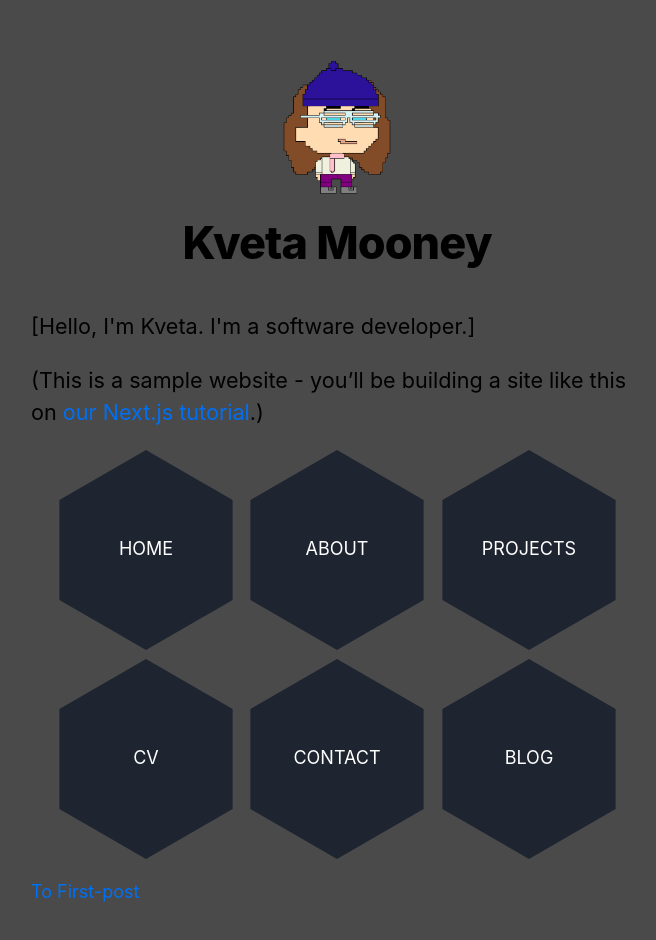
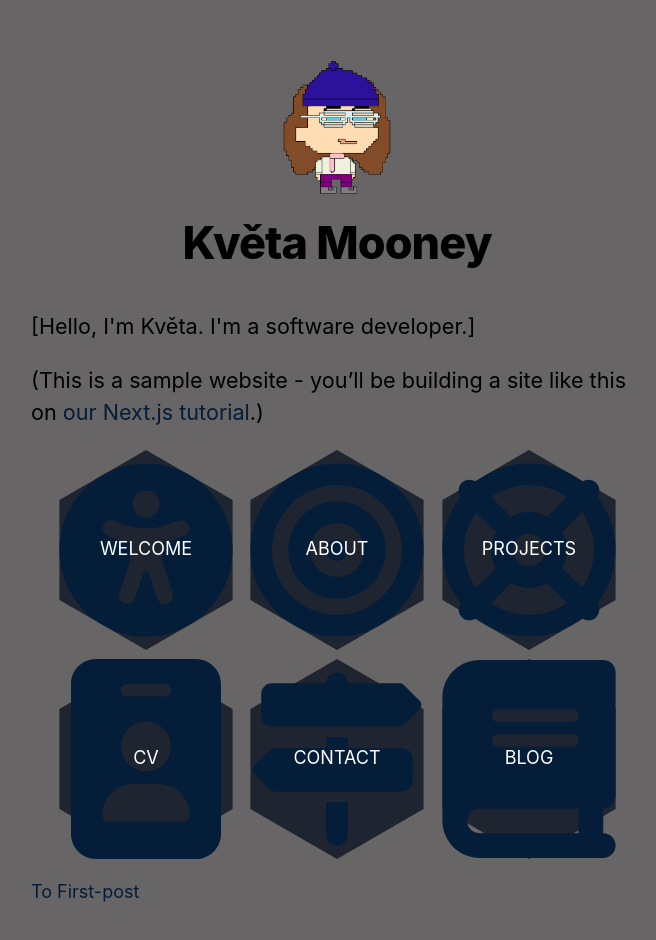
Before and after one commit to selfcoder-gazell/nextjs-blog, a Next.js app: page / in a window 1280 px wide. Shown: the top 940 px of the page, without its empty margins (303-959 px from the left). Built offline with nearby package versions, Linux system fonts and the light colour scheme.

Commit message:
icons imported and used in navbar

```diff
--- a/components/layout.js
+++ b/components/layout.js
@@ -1,25 +1,23 @@
+import Head from 'next/head';
+import Image from 'next/image';
+// import styles from "./layout.module.css";
+import styles from './layout.module.css';
+import utilStyles from '../styles/utils.module.css';
+import Link from 'next/link';
+//import the Font Awesome core styles and config
+import "@fortawesome/fontawesome-svg-core/styles.css";
+import { config } from "@fortawesome/fontawesome-svg-core";
+config.autoAddCss = false;
 
-// import styles from "./layout.module.css";
+//   Third, open components/layout.js and replace its
+//   content with the following code,
+//   changing Your Name to an actual name:
+const name = 'Květa Mooney';
+export const siteTitle = 'Next.js Sample Website';
 
 // export default function Layout({ children }) {
 //     return <div className={styles.container}>{children}</div>;
 //   }
-
-//   Third, open components/layout.js and replace its
-//   content with the following code,
-//   changing Your Name to an actual name:
-
-import Head from 'next/head';
-import Image from 'next/image';
-import styles from './layout.module.css';
-import utilStyles from '../styles/utils.module.css';
-import Link from 'next/link';
-import Navbar from '/components/navbar.js';
-
-
-const name = 'Kveta Mooney';
-export const siteTitle = 'Next.js Sample Website';
-
 //the component children and home are rendered in this function Layout
 export default function Layout({ children, home }) {
   return (
@@ -70,7 +68,7 @@ export default function Layout({ children, home }) {
                 {name}
               </Link>
             </h2>
-            <Navbar />
+
           </>
         )}
       </header>
--- a/components/navbar.js
+++ b/components/navbar.js
@@ -1,5 +1,23 @@
 // components/Navbar.js
 import React from 'react';
+//importing styles for letters
+import { Poppins, Roboto, Inter } from "next/font/google";
+const roboto = Roboto({
+  weight: "400",
+  style: "normal",
+  subsets: ["latin"],
+});
+const popins = Poppins ({
+  weight: "400",
+  style: "italic",
+  subsets: ["devanagari"],
+});
+const iter = Inter ({
+  weight: "400",
+  style: "normal",
+  subsets: ["latin"],
+});
+//importing useState React component
 import { useState } from 'react';
 //import Lik component
 import Link from 'next/link';
@@ -10,17 +28,23 @@ import { library } from '@fortawesome/fontawesome-svg-core';
 import { fas } from '@fortawesome/free-regular-svg-icons';
 import { fab } from '@fortawesome/free-regular-svg-icons';
 
-import { FontAwesomeIcon } from '@fortawesome/fontawesome-svg-core';
+import "@fortawesome/fontawesome-svg-core/styles.css";
+import { config } from "@fortawesome/fontawesome-svg-core";
+config.autoAddCss = false;
 
-//importing icons for my menu nav bar
-import { faUniversalAccess } from '@fortawesome/free-regular-svg-icons';
-import { faBullseye } from '@fortawesome/free-regular-svg-icons';
-import { faBraille } from '@fortawesome/free-regular-svg-icons';
-import { faIdBadge } from '@fortawesome/free-regular-svg-icons';
-import { faLifeRing } from '@fortawesome/free-regular-svg-icons';
-import { faClipboard } from '@fortawesome/free-regular-svg-icons';
-import { faMapSigns } from '@fortawesome/free-regular-svg-icons';
-
+//importing icons for my nav bar
+import { FontAwesomeIcon } from '@fortawesome/react-fontawesome';
+import {
+  faUniversalAccess,
+  faBullseye,
+  faBraille,
+  faIdBadge,
+  faLifeRing,
+  faClipboard,
+  faMapSigns,
+  faAddressCard,
+  faBook
+} from "@fortawesome/free-solid-svg-icons";
 
 const Navbar = () => {
   const [clicked, setClicked] = useState(false);
@@ -43,14 +67,25 @@ const Navbar = () => {
           d="M86.60254037844386 0L173.20508075688772 50L173.20508075688772 150L86.60254037844386 200L0 150L0 50Z"
           className={clicked ? styles.clickedIcon : styles.defaultIcon}
           onClick={handleClick}
-          fill="#1e2530"></path>
+          fill="#1e2530">
+
+          </path>
+          <FontAwesomeIcon
+          icon={faUniversalAccess}
+          className='icon'
+          />
           <text
+          class="title"
           x="50%"
           y="50%"
           dominant-baseline="middle"
           text-anchor="middle"
-          fill="white">HOME</text>
+          fill="white">WELCOME</text>
+
+
+
           </svg></Link>
+
           <Link href="/about/about">
             <svg
             viewBox="0 0 173.20508075688772 200"
@@ -64,12 +99,18 @@ const Navbar = () => {
               onClick={handleClick}
               fill="#1e2530">
                 </path>
+                <FontAwesomeIcon
+          icon={faBullseye}
+          />
                 <text
+                class="title"
                 x="50%"
                 y="50%"
                 dominant-baseline="middle"
                 text-anchor="middle"
                 fill="white">ABOUT</text>
+
+
                 </svg></Link>
           <Link href="/projects/project">
             <svg
@@ -84,12 +125,17 @@ const Navbar = () => {
               onClick={handleClick}
               fill="#1e2530">
                 </path>
+                <FontAwesomeIcon
+          icon={faLifeRing}
+          />
                 <text
+                class="title"
                 x="50%"
                 y="50%"
                 dominant-baseline="middle"
                 text-anchor="middle"
                 fill="white">PROJECTS</text>
+
                 </svg></Link>
           <Link href="/cv/cv">
             <svg
@@ -103,7 +149,14 @@ const Navbar = () => {
               className={clicked ? styles.clickedIcon : styles.defaultIcon}
               onClick={handleClick}
               fill="#1e2530"></path>
+              <span class="icon"></span>
+
+              <FontAwesomeIcon
+               icon={faIdBadge}
+               />
+
               <text
+              class="title"
               x="50%"
               y="50%"
               dominant-baseline="middle"
@@ -120,7 +173,13 @@ const Navbar = () => {
               className={clicked ? styles.clickedIcon : styles.defaultIcon}
               onClick={handleClick}
               fill="#1e2530"></path>
+
+                    <FontAwesomeIcon
+          icon={faMapSigns}
+          />
+
               <text
+              class="title"
               x="50%"
               y="50%"
               dominant-baseline="middle"
@@ -138,7 +197,12 @@ const Navbar = () => {
               onClick={handleClick}
               fill="#1e2530">
                 </path>
+
+                <FontAwesomeIcon
+          icon={faBook}
+          />
                 <text
+                class="title"
                 x="50%"
                 y="50%"
                 dominant-baseline="middle"
--- a/components/navbar.module.css
+++ b/components/navbar.module.css
@@ -16,19 +16,23 @@
 /* MyComponent.module.css */
 .defaultIcon {
   cursor: pointer;
-  transition: fill 0.3s ease; /* Smooth transition for color change */
+  transition: fill 0.5s ease; /* Smooth transition for color change */
 }
 
 .defaultIcon:hover {
   fill: rgb(39, 3, 100);
    /* Change color on hover */
-  filter: brightness(50%); /* Increase brightness on hover */
+  filter: brightness(90%); /* Increase brightness on hover */
 }
 
+.icon {
+  display: block;
+  color: red; /* Example: change color to red */
+  font-size: 24px; /* Example: set font size to 24px */
+  /* Add other styles as needed */
+}
 
-/* .icon {
-  color: red;
-}
+/*
 .hex-content .icon {
   display: block;
   font-size: 36px;
--- a/package.json
+++ b/package.json
@@ -9,6 +9,8 @@
     "@fortawesome/fontawesome-free": "^6.5.1",
     "@fortawesome/fontawesome-svg-core": "^6.5.1",
     "@fortawesome/free-regular-svg-icons": "^6.5.1",
+    "@fortawesome/free-solid-svg-icons": "^6.5.1",
+    "@fortawesome/react-fontawesome": "^0.2.0",
     "next": "latest",
     "react": "18.2.0",
     "react-dom": "18.2.0"
--- a/pages/index.js
+++ b/pages/index.js
@@ -1,5 +1,4 @@
 // Finally, let's update the homepage.
-
 // Open pages/index.js and replace its content with:
 
 import Head from 'next/head';
@@ -16,7 +15,7 @@ export default function Home() {
         <title>{siteTitle}</title>
       </Head>
       <section className={utilStyles.headingMd}>
-        <p>[Hello, I'm Kveta. I'm a software developer.]</p>
+        <p>[Hello, I'm Květa. I'm a software developer.]</p>
         <p>
           (This is a sample website - you’ll be building a site like this on{' '}
           <a href="https://nextjs.org/learn">our Next.js tutorial</a>.)
@@ -24,8 +23,9 @@ export default function Home() {
       </section>
 
       <div>
+
+        <main>
         <Navbar />
-        <main>
           {/* Main content of the home page */}
         </main>
       </div>
--- a/styles/global.css
+++ b/styles/global.css
@@ -11,7 +11,7 @@ html, body {
     Cantarell, Fira Sans, Droid Sans, Helvetica Neue, sans-serif;
   line-height: 1.6;
   font-size: 18px;
-  background-color: rgb(74, 74, 74);
+  background-color: rgb(103, 101, 101);
 }
 
 * {
@@ -19,7 +19,7 @@ html, body {
 }
 
 a {
-  color: #0070f3;
+  color: #041d39;
   text-decoration: none;
 }
 
```
Also changed, not shown: pages/_app.js (+4 -5 lines), 1 other file (tests, documents, lock files or other folders).
